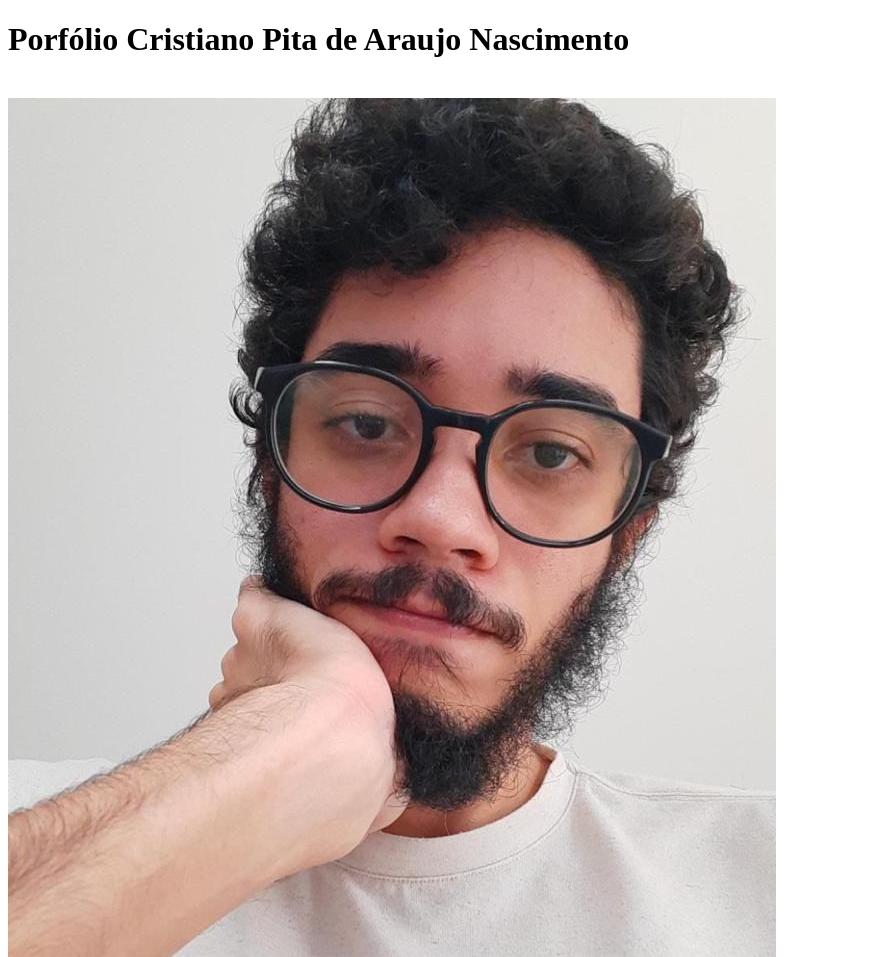
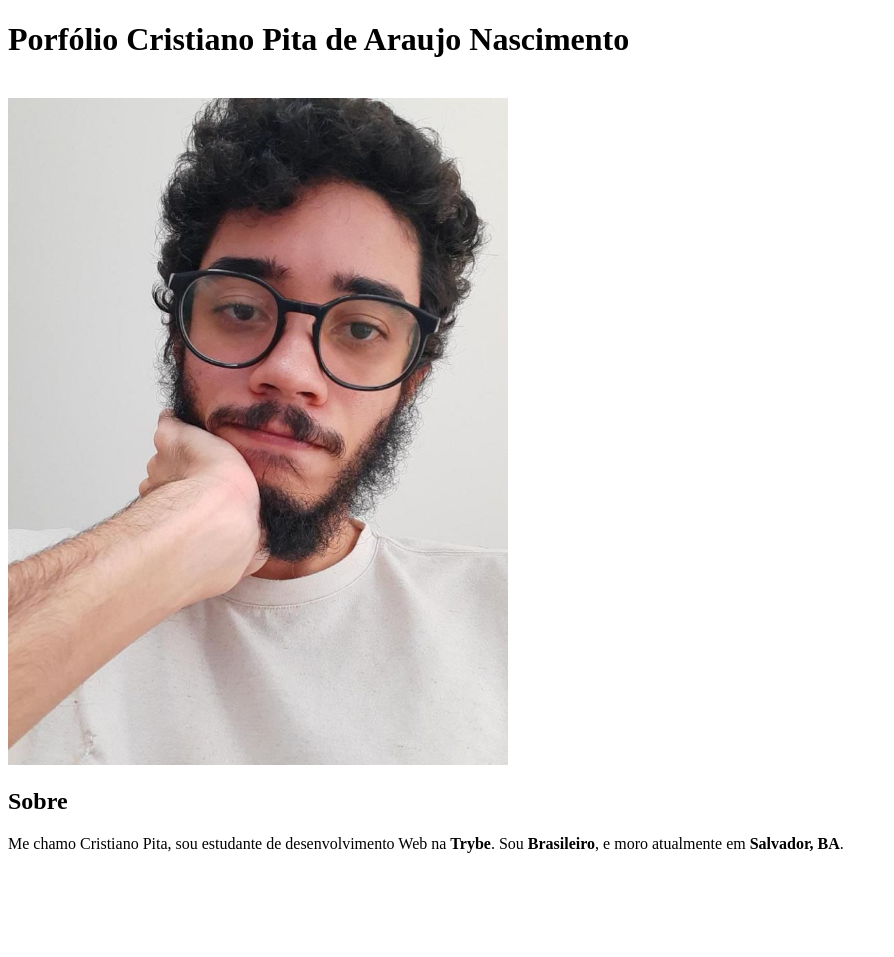
Before and after one commit to crizatip/crizatip.github.io, a plain HTML site: page index.html in a window 1280 px wide. Shown: the top 957 px of the page, without its empty margins (0-894 px from the left). After the commit the page ends 869 px from the top, so only its background shows below. Drawn offline with Linux system fonts and the light colour scheme.

Commit message:
adicionado sobre

```diff
--- a/index.html
+++ b/index.html
@@ -9,6 +9,11 @@
 <body>
     <H1>Porfólio Cristiano Pita de Araujo Nascimento</H1>
     <br>
-    <img src="img/WhatsApp Image 2022-03-29 at 10.47.09.jpeg" alt="Foto de Cristiano Pita">
+    <img src="img/WhatsApp Image 2022-03-29 at 10.47.09.jpeg" alt="Foto de Cristiano Pita" width="500px">
+    <br>
+    <h2>Sobre</h2>
+    <p>Me chamo Cristiano Pita, sou estudante de desenvolvimento Web na <strong>Trybe</strong>.
+        Sou <strong>Brasileiro</strong>, e moro atualmente em  <strong>Salvador, BA</strong>.
+    </p>
 </body>
 </html>
```
